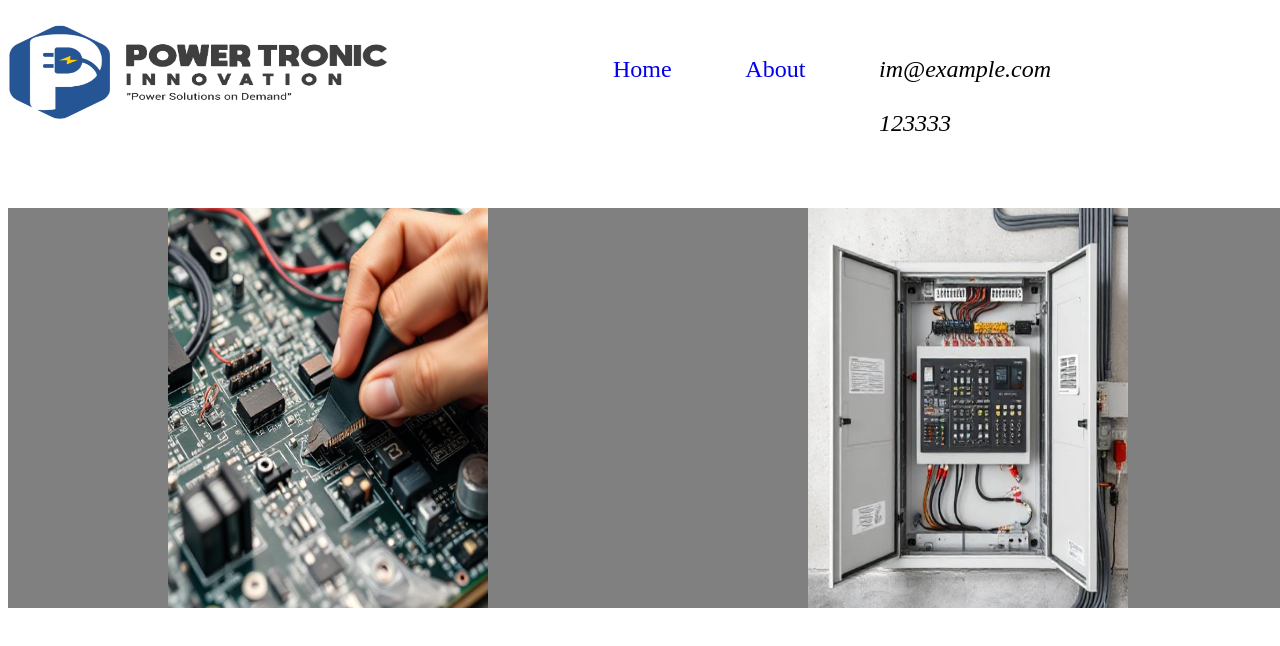
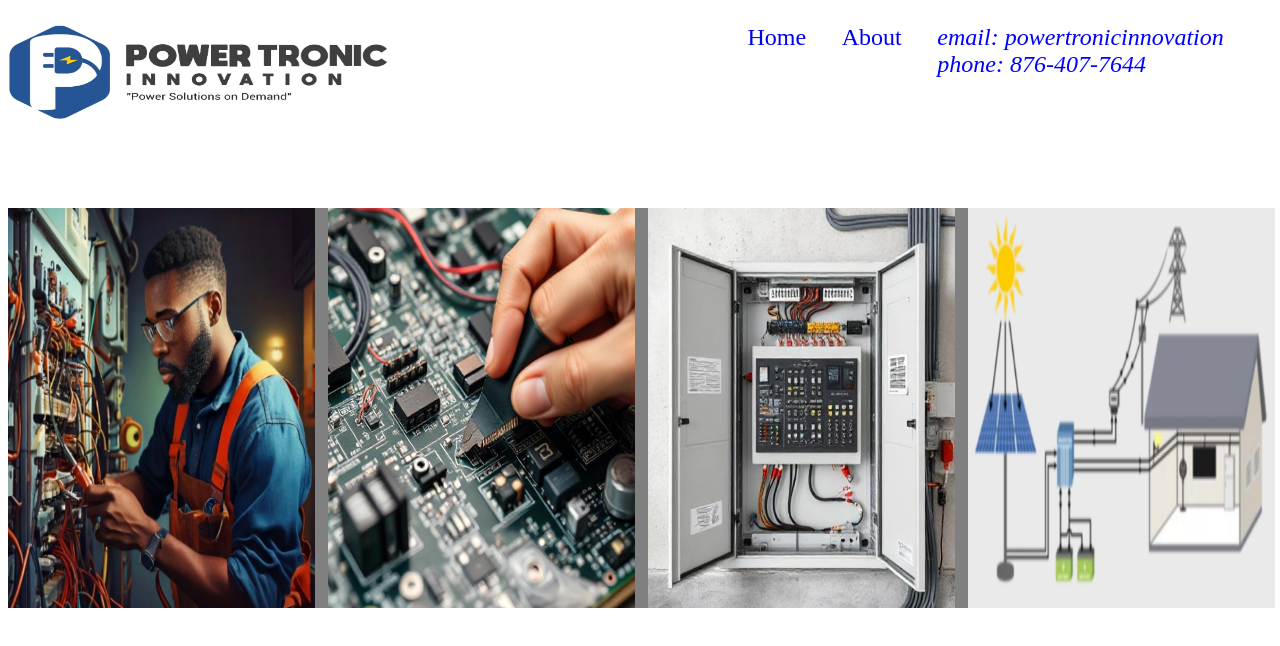
Before and after one commit to brian-w119/georges-website, a plain HTML site: page index.html in a window 1280 px wide. Drawn offline with Linux system fonts and the light colour scheme.

Commit message:
Added minor changes to address layout

```diff
--- a/index.html
+++ b/index.html
@@ -14,9 +14,8 @@
         <a href="index.html">Home</a>
         <a href="about.html">About</a>
         <address>
-          <div>im@example.com</div>
-          <br />
-          <div>123333</div>
+          <div>email: powertronicinnovation</div>
+          <div>phone: 876-407-7644</div>
         </address>
       </nav>
     </header>
--- a/script.js
+++ b/script.js
@@ -14,16 +14,17 @@ const siteScript = {
     const image3 = this.images("./images/image3.png");
     const image5 = this.images("./images/image5.png");
 
-    const imageArr = [image1, image2, image3, image5];
+    const imageArr = [image5, image1, image2, image3];
     //
     const renderImg = () => {
       for (let i = 0; i < 4; i++) {
         setTimeout(() => {
           let image = imageArr[i];
-          image.classList.add("visible");
+          image.classList.add(`visible${i + 1}`);
           this.main.appendChild(image);
-          image.classList.remove("visible"); // cancels the fade in/ fade out effect
-        }, 3000 * i);
+          // image.classList.remove("visible"); // cancels the fade in/ fade out effect
+          i === 3 ? console.log(imageArr[i]) : "";
+        }, 1000 * i);
       }
     };
     renderImg();
--- a/script2.js
+++ b/script2.js
@@ -1,6 +1,6 @@
 const about = document.querySelector(".about");
 
-const text = `If it has electricity flowing through it, we can probably fix it.
+const text = `If it has electricity flowing through it, we can fix it.
 The founder of Power Tronic Innovation is degree qualified in Electrical
 Engineering, and has extensive hands on experience in the repair of a
 variety of electrical/electronic systems.
--- a/style.css
+++ b/style.css
@@ -20,8 +20,8 @@
   width: 40vw;
   margin-left: 5vw;
   position: absolute;
-  left: 40vw;
-  top: 7vh;
+  right: 3vw;
+  top: 3vh;
   font-size: x-large;
 }
 
@@ -29,13 +29,13 @@
   background-color: grey;
   margin-top: 10vh;
   height: 50vh;
-  width: 100vw;
+  width: 98vw;
   display: flex;
   justify-content: space-between;
 }
 
 .main-section > img {
-  max-width: 25vw;
+  max-width: 24vw;
   height: auto;
   display: block;
   margin: 0 auto 0 auto;
@@ -65,13 +65,14 @@ p {
   background-color: grey;
 }
 
+/*
 .visible {
   opacity: 0; /* Start invisible */
-  animation: fadeInOut 1s ease-in-out infinite; /* Apply the fadeInOut animation */
-}
+/*animation: fadeInOut 1s ease-in-out infinite; /* Apply the fadeInOut animation */
+/*}
 
 /* Define the fade-in and fade-out animation */
-@keyframes fadeInOut {
+/*@keyframes fadeInOut {
   0% {
     opacity: 0;
   }
@@ -81,6 +82,15 @@ p {
   100% {
     opacity: 0;
   }
+}
+  */
+
+.main-section > img {
+  margin-right: 1vw;
+}
+
+.main-section > .visible4 {
+  margin-right: 0;
 }
 
 .about {
@@ -92,3 +102,16 @@ p {
   color: white;
   font-size: x-large;
 }
+
+address > * {
+  color: blue;
+}
+
+@media only screen and (max-width: 600px) {
+  body {
+    background-color: red;
+    .main-section > img {
+      width: 30vw;
+    }
+  }
+}
```
Also changed, not shown: about.html (+4 -1 lines).
